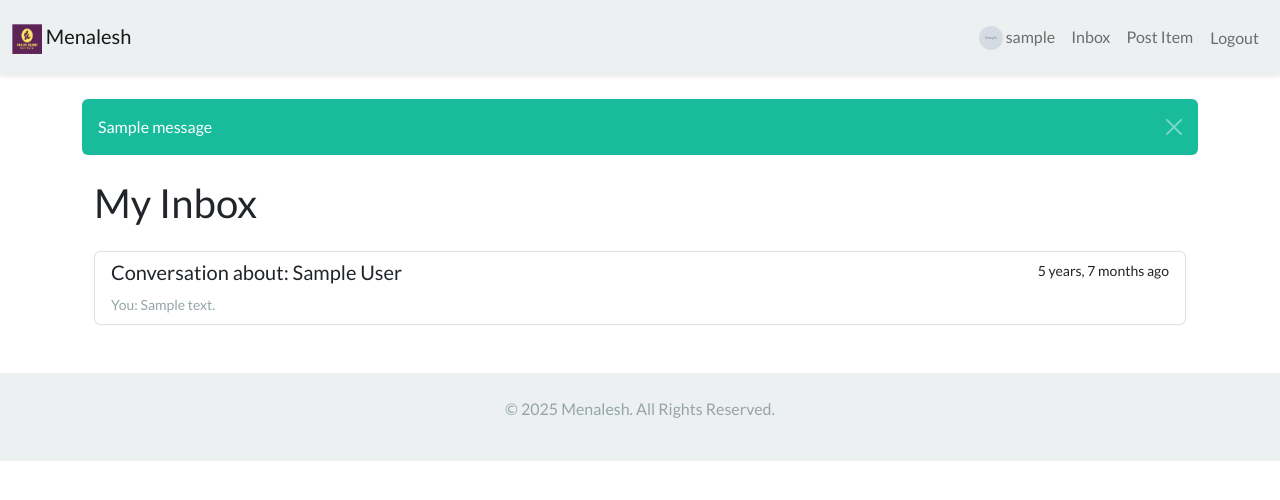
After one commit to Anwar-tad/hulun_beand, a Django app: page /accounts/inbox/ in a window 1280 px wide. The commit adds this page. Shown: the top 500 px of the page. Run offline with Django 5.2, Linux system fonts and the light colour scheme; a user stored in the database is signed in; tables that the repository leaves empty hold one stand-in row (values such as "Sample post"); grey boxes marked "Sample" are stand-in pictures; one stand-in notice (Sample message) is shown.

Commit message:
Finalize all features, ready for production test

```diff
--- a/templates/base.html
+++ b/templates/base.html
@@ -4,19 +4,25 @@
 <head>
     <meta charset="UTF-8">
     <meta name="viewport" content="width=device-width, initial-scale=1.0">
-    <title>Hulun-Be'And| ሁሉን በአንድ</title>
-    <link href="https://cdn.jsdelivr.net/npm/bootstrap@5.1.3/dist/css/bootstrap.min.css" rel="stylesheet">
-    <link href="https://cdn.jsdelivr.net/npm/bootstrap@5.1.3/dist/css/bootstrap.min.css" rel="stylesheet">
-    <!-- የእኛ Custom CSS ፋይል -->
+
+    <title>{% block title %}Menalesh | ሁሉን-በአንድ{% endblock %}</title>
+
+    <!-- Bootswatch Theme (Flatly) -->
+    <link rel="stylesheet" href="https://bootswatch.com/5/flatly/bootstrap.min.css">
+
+    <!-- Your Custom CSS -->
     <link rel="stylesheet" href="{% static 'css/style.css' %}">
+
+    <!-- Lightbox2 CSS -->
+    <link rel="stylesheet" href="https://cdnjs.cloudflare.com/ajax/libs/lightbox2/2.11.3/css/lightbox.min.css">
 </head>
 <body>
 
-    <!-- --- አዲስ የምንጨምረው Navbar --- -->
-    <nav class="navbar navbar-expand-lg navbar-dark bg-dark">
+    <nav class="navbar navbar-expand-lg navbar-light bg-light shadow-sm mb-4">
       <div class="container-fluid">
         <a class="navbar-brand" href="{% url 'home' %}">
-          <img src="{% static 'images/logo.png' %}" alt="Hulun-Be'And Logo" width="30" height="54" class="d-inline-block align-text-top"> Hulun-Be'And | ሁሉን በአንድ ቦታ
+          <img src="{% static 'images/logo.png' %}" alt="Logo" width="30" height="30" class="d-inline-block align-text-top">
+          Menalesh
        </a>
         <button class="navbar-toggler" type="button" data-bs-toggle="collapse" data-bs-target="#navbarNav" aria-controls="navbarNav" aria-expanded="false" aria-label="Toggle navigation">
           <span class="navbar-toggler-icon"></span>
@@ -26,15 +32,21 @@
             {% if user.is_authenticated %}
               <li class="nav-item">
                 <a class="nav-link" href="{% url 'profile' username=user.username %}">
-        <img src="{{ user.profile.profile_picture.url }}" class="rounded-circle" width="30" height="30" alt="Profile Pic">
-        Welcome, {{ user.username }}
+                    <img src="{{ user.profile.profile_picture.url }}" class="rounded-circle" width="24" height="24" alt="Profile Pic">
+                    {{ user.username }}
                 </a>
               </li>
               <li class="nav-item">
-              <a class="nav-link" href="{% url 'profile' username=user.username %}">My Profile</a>
+                <a class="nav-link" href="{% url 'inbox' %}">
+                  Inbox
+                  {% if unread_count > 0 %}
+                    <span class="badge bg-danger rounded-pill">{{ unread_count }}</span>
+                  {% endif %}
+                </a>
               </li>
               <li class="nav-item">
                 <a class="nav-link" href="{% url 'create_product' %}">Post Item</a>
+              </li>
               <li class="nav-item">
                 <form class="d-inline" method="post" action="{% url 'logout' %}">
                    {% csrf_token %}
@@ -53,39 +65,31 @@
         </div>
       </div>
     </nav>
-    <div class="container mt-4">
+
+    <div class="container">
         {% if messages %}
             {% for message in messages %}
-            <div class="alert alert-{{ message.tags }}">
+                <div class="alert alert-{{ message.tags }} alert-dismissible fade show" role="alert">
                     {{ message }}
+                    <button type="button" class="btn-close" data-bs-dismiss="alert" aria-label="Close"></button>
                 </div>
             {% endfor %}
         {% endif %}
 
-
-</div>
-    <div class="container mt-4">
         <main>
             {% block content %}
             {% endblock %}
-<!-- templates/base.html -->
+        </main>
+    </div>
 
-    </main>
-</div> <!-- closing container -->
-
-<!-- --- አዲስ የምንጨምረው Footer --- -->
-<footer class="bg-dark text-white text-center p-4 mt-5">
+    <footer class="bg-light text-center text-muted p-4 mt-5">
         <div class="container">
-        <p>&copy; {% now "Y" %} Hulun-BeAnd. All Rights Reserved.</p>
-        <p>
-            <a href="#" class="text-white">About Us</a> |
-            <a href="#" class="text-white">Terms of Service</a> |
-            <a href="#" class="text-white">Privacy Policy</a>
-        </p>
+            <p>&copy; {% now "Y" %} Menalesh. All Rights Reserved.</p>
         </div>
     </footer>
-<!-- --- Footer እዚህ ያበቃል --- -->
 
+    <script src="https://cdnjs.cloudflare.com/ajax/libs/jquery/3.6.0/jquery.min.js"></script>
+    <script src="https://cdnjs.cloudflare.com/ajax/libs/lightbox2/2.11.3/js/lightbox.min.js"></script>
     <script src="https://cdn.jsdelivr.net/npm/bootstrap@5.1.3/dist/js/bootstrap.bundle.min.js"></script>
 </body>
 </html>
--- a/users/admin.py
+++ b/users/admin.py
@@ -1,5 +1,5 @@
 from django.contrib import admin
-from .models import Product,Category,Profile # Product ሞዴልን እናስገባለን
+from .models import Product,Category,Profile, Conversation, Message # Product ሞዴልን እናስገባለን
 class ProductAdmin(admin.ModelAdmin):
     list_display = ('name', 'seller', 'price', 'category', 'created_at')
     list_filter = ('category', 'created_at', 'seller')
@@ -9,3 +9,6 @@ admin.site.register(Product, ProductAdmin) # ProductAdminን ተጠቀም
 admin.site.register(Category)
 admin.site.register(Profile)
 # Product ሞዴልን በአስተዳደር ገጹ ላይ እንመዘግባለን
+
+admin.site.register(Conversation)
+admin.site.register(Message)
--- /dev/null
+++ b/users/context_processors.py
@@ -0,0 +1,8 @@
+from .models import Message
+
+def unread_messages_count(request):
+    if request.user.is_authenticated:
+        # ተጠቃሚው ተቀባይ የሆነባቸው እና is_read=False የሆኑ መልዕክቶችን መቁጠር
+        count = Message.objects.filter(conversation__participants=request.user, is_read=False).exclude(sender=request.user).count()
+        return {'unread_count': count}
+    return {'unread_count': 0}
--- a/users/forms.py
+++ b/users/forms.py
@@ -1,7 +1,7 @@
 from django import forms
 from django.contrib.auth.forms import UserCreationForm
 from django.contrib.auth.models import User
-from .models import Product, Profile
+from .models import Product, Profile, ProductImage
 
 class RegisterForm(UserCreationForm):
     email = forms.EmailField()
@@ -11,9 +11,11 @@ class RegisterForm(UserCreationForm):
         fields = ['username', 'email']
 
 class ProductForm(forms.ModelForm):
+    # ፎቶዎችን ለመቀበል አዲስ መስክ እንጨምራ
     class Meta:
         model = Product
-        fields = ['name', 'description', 'price', 'category', 'brand', 'condition', 'location', 'image']
+        # 'image' የሚለውን ከዝርዝሩ እናውጣዋለን
+        fields = ['name', 'description', 'price', 'category', 'brand', 'condition', 'location']
 
 class UserUpdateForm(forms.ModelForm):
     email = forms.EmailField()
--- a/users/templates/users/create_product.html
+++ b/users/templates/users/create_product.html
@@ -7,6 +7,10 @@
       <form method="post" enctype="multipart/form-data"> <!-- enctype ለፎቶ upload አስፈላጊ ነው -->
         {% csrf_token %}
         {{ form.as_p }}
+        <div class="mb-3">
+        <label for="images" class="form-label">Upload Images (Multiple Allowed)</label>
+        <input class="form-control" type="file" id="images" name="images" multiple>
+    </div>
         <div class="d-grid">
           <button type="submit" class="btn btn-primary">Post Product</button>
         </div>
--- /dev/null
+++ b/users/templates/users/inbox.html
@@ -0,0 +1,39 @@
+{% extends "base.html" %}
+{% load humanize %}
+
+{% block title %}My Inbox | Menalesh{% endblock %}
+
+{% block content %}
+<div class="container mt-4">
+    <h2 class="mb-4">My Inbox</h2>
+    <div class="list-group">
+        {% for conversation in conversations %}
+            <a href="{% url 'conversation_detail' conversation.id %}" class="list-group-item list-group-item-action">
+                <div class="d-flex w-100 justify-content-between">
+                    <h5 class="mb-1">Conversation about: {{ conversation.product.name }}</h5>
+                    <small>{{ conversation.updated_at|naturaltime }}</small>
+                </div>
+                <p class="mb-1">
+                    {% for participant in conversation.participants.all %}
+                        {% if participant != user %}
+                            With: {{ participant.username }}
+                        {% endif %}
+                    {% endfor %}
+                </p>
+                {% with last_message=conversation.messages.last %}
+                    {% if last_message %}
+                        <small class="text-muted">
+                            {% if last_message.sender == user %}You:{% else %}{{ last_message.sender.username }}:{% endif %}
+                            {{ last_message.content|truncatechars:50 }}
+                        </small>
+                    {% endif %}
+                {% endwith %}
+            </a>
+        {% empty %}
+            <div class="list-group-item">
+                <p class="mb-1">You have no conversations yet.</p>
+            </div>
+        {% endfor %}
+    </div>
+</div>
+{% endblock %}
--- a/users/urls.py
+++ b/users/urls.py
@@ -11,4 +11,9 @@ urlpatterns = [
     path('profile/update/', views.profile_update, name='profile_update'),
     path('product/<int:pk>/like/', views.like_product, name='like_product'),
     path('product/<int:pk>/dislike/', views.dislike_product, name='dislike_product'),
+
+    # --- አዲስ የምንጨምራቸው የ Chat ዩአርኤሎች ---
+    path('inbox/', views.inbox, name='inbox'),
+    path('conversation/start/<int:product_pk>/', views.start_conversation, name='start_conversation'),
+    path('conversation/<int:pk>/', views.conversation_detail, name='conversation_detail'),
 ]
--- a/users/views.py
+++ b/users/views.py
@@ -1,7 +1,9 @@
+from django.db.models import Q # ይህንን ጨምር
+from .models import Conversation, Message
 from django.shortcuts import render, redirect, get_object_or_404
 from django.contrib.auth.decorators import login_required
 from .forms import RegisterForm, ProductForm
-from .models import Product,Category
+from .models import Product,Category, ProductImage
 from django.contrib.auth import login
 from django.contrib import messages
 from django.core.paginator import Paginator
@@ -72,6 +74,9 @@ def create_product(request):
             product = form.save(commit=False) # ዳታቤዝ ላይ ወዲያው አያስቀምጠው
             product.seller = request.user # ሻጩ አሁን የገባው ተጠቃሚ ነው
             product.save() # አሁን ዳታቤዝ ላይ ያስቀምጠዋል
+            images = request.FILES.getlist('images')
+            for image in images:
+                ProductImage.objects.create(product=product, image=image)
             messages.success(request, 'Your product has been posted successfully!') # <-- መልዕክት ጨምር
             return redirect('home') # እቃውን ከለጠፈ በኋላ ወደ መነሻ ገጽ ይመልሰዋል
     else:
@@ -92,24 +97,40 @@ def product_detail(request, pk):
     return render(request, 'users/product_detail.html', context)
 
 @login_required
+# users/views.py
+
+@login_required
 def product_update(request, pk):
-    product = Product.objects.get(id=pk)
+    product = get_object_or_404(Product, id=pk)
+
+    # ሻጩ ትክክለኛ መሆኑን ማረጋገጥ
     if product.seller != request.user:
-        # Optional: Add a message here that access is denied
-        return redirect('home') # If the user is not the seller, redirect
+        messages.error(request, "You are not authorized to edit this product.")
+        return redirect('home')
 
     if request.method == 'POST':
         form = ProductForm(request.POST, request.FILES, instance=product)
         if form.is_valid():
-            form.save()
-            messages.success(request, 'Your product has been updated!') # <-- መልዕክት ጨምር
+            form.save() # የጽሑፍ መረጃውን ያስቀምጣል
 
+            # --- አዲስ የምንጨምረው የፎቶ ማስተናገጃ ክፍል ---
+            new_images = request.FILES.getlist('images')
+            if new_images:
+                # ተጠቃሚው አዲስ ፎቶ ከሰቀለ፣ የድሮዎቹን በሙሉ እናጠፋለን
+                # (ይህ አንድ አማራጭ ነው፤ የድሮዎቹም እንዲቆዩ ማድረግ ይቻላል)
+                product.images.all().delete()
+                for image in new_images:
+                    ProductImage.objects.create(product=product, image=image)
+            # --- አዲስ የምንጨምረው ክፍል እዚህ ያበቃል ---
+
+            messages.success(request, 'Your product has been updated!')
             return redirect('product_detail', pk=product.id)
     else:
         form = ProductForm(instance=product)
 
     context = {
-        'form': form
+        'form': form,
+        'product': product # የድሮ ፎቶዎችን ለማሳየት
     }
     return render(request, 'users/product_update.html', context)
 
@@ -192,3 +213,53 @@ def dislike_product(request, pk):
         product.dislikes.add(request.user)
 
     return redirect('product_detail', pk=product.id)
+
+# --- አዲስ የምንጨምራቸው የ Chat ቪዎች ---
+@login_required
+def start_conversation(request, product_pk):
+    product = get_object_or_404(Product, pk=product_pk)
+
+    # ገዢው ለራሱ እቃ መልዕክት እንዳይልክ መከልከል
+    if product.seller == request.user:
+        messages.error(request, "You cannot start a conversation on your own product.")
+        return redirect('product_detail', pk=product_pk)
+
+    # ገዢው እና ሻጩ ከዚህ በፊት በዚህ እቃ ላይ ውይይት ጀምረው እንደሆነ ማረጋገጥ
+    conversation = Conversation.objects.filter(product=product, participants=request.user).filter(participants=product.seller).first()
+
+    # ውይይት ከሌለ፣ አዲስ እንፈጥራለን
+    if not conversation:
+        conversation = Conversation.objects.create(product=product)
+        conversation.participants.add(request.user, product.seller)
+
+    return redirect('conversation_detail', pk=conversation.pk)
+
+@login_required
+def inbox(request):
+    # ተጠቃሚው ተሳታፊ የሆነባቸውን ውይይቶች በሙሉ ማምጣት
+    conversations = request.user.conversations.all()
+    context = {
+        'conversations': conversations
+    }
+    return render(request, 'users/inbox.html', context)
+
+@login_required
+def conversation_detail(request, pk):
+    conversation = get_object_or_404(Conversation, pk=pk)
+
+    # ተጠቃሚው የዚህ ውይይት ተሳታፊ መሆኑን ማረጋገጥ
+    if request.user not in conversation.participants.all():
+        messages.error(request, "You are not authorized to view this conversation.")
+        return redirect('inbox')
+    conversation.messages.filter(is_read=False).exclude(sender=request.user).update(is_read=True)
+    # አዲስ መልዕክት ከተላከ
+    if request.method == 'POST':
+        content = request.POST.get('content')
+        if content:
+            Message.objects.create(conversation=conversation, sender=request.user, content=content)
+            return redirect('conversation_detail', pk=pk)
+
+    context = {
+        'conversation': conversation
+    }
+    return render(request, 'users/conversation_detail.html', context)
```
Also changed, not shown: config/settings.py (+4 -4 lines), templates/home.html (+16 -12 lines), users/models.py (+31 -1 lines), users/templates/users/conversation_detail.html (added, +43 -0 lines), users/templates/users/product_detail.html (+24 -3 lines), users/templates/users/product_update.html (+15 -1 lines), users/migrations/0004_remove_product_image_productimage.py (added), users/migrations/0005_conversation_message.py (added), users/migrations/0006_alter_conversation_options_conversation_updated_at.py (added), 1 other file. Lines whose indentation alone changed are shown as unchanged.
